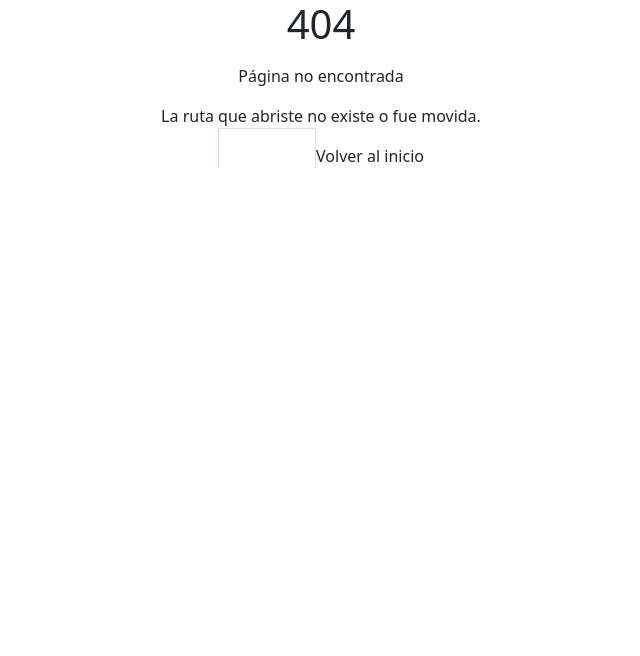
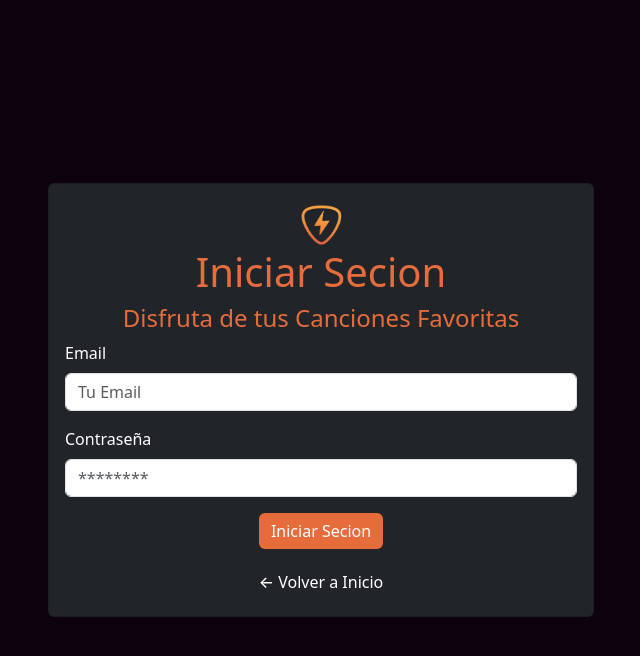
Before and after one commit to Zlauta/DEVMusic, a React (Vite) app: page /login in a window 1280 px wide. Before the commit this address had no page. Shown: the top 656 px of the page, without its empty margins (319-959 px from the left). Built offline with nearby package versions, Linux system fonts and the light colour scheme.

Commit message:
se modificaron funciones para hacerlas globales para registro, login y cambiamos alertas

```diff
--- a/src/App.jsx
+++ b/src/App.jsx
@@ -3,12 +3,13 @@ import Error404 from "./Error404";
 import RegisterPage from "./pages/RegisterPage";
 import AdminPage from "./pages/AdminPage";
 import "sweetalert2/dist/sweetalert2.min.css";
+import LoginPage from "./pages/LoginPage";
 const App = () => {
   return (
     <Routes>
       {/* el * significa “cualquier otra ruta” */}
       <Route path="/registro" element={<RegisterPage></RegisterPage>} />
-
+      <Route path="/login" element={<LoginPage></LoginPage>}></Route>
       <Route path="/admin" element={<AdminPage></AdminPage>}></Route>
       <Route path="*" element={<Error404 />} />
     </Routes>
--- a/src/components/admin/CreatingMusicsModal.jsx
+++ b/src/components/admin/CreatingMusicsModal.jsx
@@ -89,7 +89,11 @@ const CreatingMusicsModal = ({ onClose, onSaved }) => {
             <Button variant="outline-secondary" onClick={onClose}>
               Cancelar
             </Button>
-            <Button type="submit" disabled={isSubmitting || !isDirty}>
+            <Button
+              style={{ background: "#E76C3C", border: "none" }}
+              type="submit"
+              disabled={isSubmitting || !isDirty}
+            >
               Crear
             </Button>
           </Modal.Footer>
--- a/src/components/admin/EditMusicsModal.jsx
+++ b/src/components/admin/EditMusicsModal.jsx
@@ -112,6 +112,7 @@ const EditMusicsModal = ({ canciones, onSaved, onClose }) => {
                 Cerrar
               </Button>
               <Button
+                style={{ background: "#E76C3C", border: "none" }}
                 type="submit"
                 variant="primary"
                 disabled={isSubmitting || !isDirty}
--- a/src/components/admin/MusicsTable.jsx
+++ b/src/components/admin/MusicsTable.jsx
@@ -35,6 +35,7 @@ const MusicsTable = () => {
       showCancelButton: true,
       confirmButtonText: "Sí, eliminar",
       cancelButtonText: "Cancelar",
+      confirmButtonColor: "#E76C3C",
     });
     if (res.isConfirmed) {
       eliminarCancionPorId(id);
--- a/src/components/auth/FormLogin.jsx
+++ b/src/components/auth/FormLogin.jsx
@@ -2,6 +2,7 @@ import React from "react";
 import { Button, Form } from "react-bootstrap";
 import { useForm } from "react-hook-form";
 import Swal from "sweetalert2/dist/sweetalert2.js";
+import { loginUsuario } from "../../service/userService";
 
 const FormLogin = () => {
   const {
@@ -12,92 +13,56 @@ const FormLogin = () => {
   } = useForm({
     mode: "onChange",
     defaultValues: {
-      nombreUsuario: "",
+      email: "",
       password: "",
     },
   });
 
-  function obtenerUsuariosDeLocalStorage() {
-    try {
-      const listadoUsuariosJSON = localStorage.getItem("usuarios");
-      const listadoUsuarios = JSON.parse(listadoUsuariosJSON);
-      return listadoUsuarios ? listadoUsuarios : [];
-    } catch (error) {
-      console.error(error);
-      throw error;
-    }
-  }
-
   function onSubmit(data) {
-    try {
-      const usuariosDeLaDb = obtenerUsuariosDeLocalStorage();
-
-      if (!usuariosDeLaDb || !Array.isArray(usuariosDeLaDb)) {
-        throw new Error("No se pudo acceder a la base de datos local");
-      }
-
-      const usuario = usuariosDeLaDb.find(
-        (usuarioLS) => usuarioLS.nombreUsuario === data.nombreUsuario
+    const resultado = loginUsuario(
+      data.email,
+      data.password,
+      data.nombreUsuario
     );
 
-      if (!usuario) {
+    if (!resultado.exito) {
       Swal.fire({
         icon: "error",
         title: "Oops...",
-          text: "El usuario no existe en la base de datos",
+        text: resultado.mensaje,
+        showConfirmButton: false,
+        timer: 2500,
+        position: "center",
       });
       return;
     }
 
-      if (usuario.password !== data.password) {
     Swal.fire({
-          icon: "error",
-          title: "Oops...",
-          text: "Contraseña incorrecta",
-        });
-        return;
-      }
-
-      const usuarioLogueado = {
-        nombreUsuario: data.nombreUsuario,
-        loginAt: new Date().toISOString(),
-      };
-
-      sessionStorage.setItem("usuario", JSON.stringify(usuarioLogueado));
-
-      Swal.fire({
-        title: "Usuario Logueado",
+      position: "center",
+      title: "Bienvenido a DEVMusic",
+      text: resultado.mensaje,
       icon: "success",
-        draggable: true,
+      showConfirmButton: false,
+      timer: 2500,
     });
 
     reset();
-      // navegacion("/");
-    } catch (error) {
-      console.error("Error en el login:", error);
-      Swal.fire({
-        icon: "error",
-        title: "Error inesperado",
-        text: error.message || "Ocurrió un problema al iniciar sesión",
-      });
-    }
   }
   return (
     <div>
       <Form onSubmit={handleSubmit(onSubmit)}>
         {/* Nombre */}
         <Form.Group className="mb-3">
-          <Form.Label>Nombre</Form.Label>
+          <Form.Label>Email</Form.Label>
           <Form.Control
-            type="text"
-            placeholder="Tu nombre"
-            isInvalid={errors.nombreUsuario}
-            {...register("nombreUsuario", {
+            type="email"
+            placeholder="Tu Email"
+            isInvalid={errors.email}
+            {...register("email", {
               required: "El campo es obligatorio",
               pattern: {
-                value: /^[\p{L}\p{M}\p{Nd}]+$/u,
-                message:
-                  "Solo se permiten letras y números, sin símbolos ni espacios",
+                value: /^[^\s@]+@[^\s@]+\.[^\s@]{2,}$/,
+                message: "El email no es válido",
               },
               minLength: {
                 value: 4,
@@ -106,7 +71,7 @@ const FormLogin = () => {
             })}
           />
           <Form.Control.Feedback type="invalid">
-            {errors.nombreUsuario?.message}
+            {errors.email?.message}
           </Form.Control.Feedback>
         </Form.Group>
         <Form.Group className="mb-3">
--- a/src/components/auth/FormRegister.jsx
+++ b/src/components/auth/FormRegister.jsx
@@ -2,6 +2,7 @@ import { Form, Button } from "react-bootstrap";
 // import { useNavigate } from "react-router-dom";
 import { useForm } from "react-hook-form";
 import Swal from "sweetalert2/dist/sweetalert2.js";
+import { registrarUsuario } from "../../service/userService";
 
 const FormRegister = () => {
   const {
@@ -18,74 +19,49 @@ const FormRegister = () => {
       confirmPassword: "",
     },
   });
-  function obtenerUsuariosDeLocalStorage() {
-    try {
-      const listadoUsuariosJSON = localStorage.getItem("usuarios");
-      const listadoUsuarios = JSON.parse(listadoUsuariosJSON);
-      return listadoUsuarios ? listadoUsuarios : [];
-    } catch (error) {
-      console.error(error);
-      throw error;
-    }
-  }
-
-  function guardarEnLocalStorage(usuarios) {
-    try {
-      localStorage.setItem("usuarios", JSON.stringify(usuarios));
-    } catch (error) {
-      console.error(error);
-      throw error;
-    }
-  }
 
   function onSubmit(data) {
     try {
-      if (data.password != data.confirmPassword) {
+      if (data.password !== data.confirmPassword) {
         Swal.fire({
-          title: "sus contraseñas no coinciden",
+          title: "Las contraseñas no coinciden",
           icon: "warning",
-        });
-        return;
-      }
-      const nuevoUsuario = {
-        id: Date.now(),
-        nombreUsuario: data.nombreUsuario,
-        email: data.email,
-        password: data.password,
-        createdAt: new Date().toISOString(),
-      };
-      const usuariosDelLocalStorage = obtenerUsuariosDeLocalStorage();
-
-      const existeUsuario = usuariosDelLocalStorage.some(
-        (usuarios) => usuarios.email === nuevoUsuario.email
-      );
-
-      if (existeUsuario) {
-        Swal.fire({
-          icon: "error",
-          title: "Usuario existente",
-          text: "Intente con otro Email",
+          showConfirmButton: false,
+          timer: 3000,
+          position: "center",
         });
         return;
       }
 
-      guardarEnLocalStorage([...usuariosDelLocalStorage, nuevoUsuario]);
+      const nuevoUsuario = {
+        nombreUsuario: data.nombreUsuario,
+        email: data.email,
+        password: data.password,
+      };
+
+      registrarUsuario(nuevoUsuario);
+
       reset();
       Swal.fire({
         title: "Cuenta creada",
-        text: "el registro se envió",
+        text: "El registro se guardó correctamente",
         icon: "success",
+        showConfirmButton: false,
+        timer: 2500,
+        position: "center",
       });
       // navigate("/");
     } catch (error) {
       Swal.fire({
+        icon: "error",
         title: "Error al registrar usuario",
-        icon: "error",
+        text: error.message,
+        showConfirmButton: false,
+        timer: 2500,
+        position: "center",
       });
-      console.error(error);
     }
   }
-  // const navigate = useNavigate();
 
   return (
     <div>
--- /dev/null
+++ b/src/service/userService.js
@@ -0,0 +1,93 @@
+
+const STORAGE_KEY = "usuarios"
+
+export function obtenerUsuarios() {
+  try {
+    const listadoUsuariosJSON = localStorage.getItem(STORAGE_KEY);
+    if (!listadoUsuariosJSON) return [];
+    return JSON.parse(listadoUsuariosJSON);
+  } catch (error) {
+    console.error("Error leyendo usuarios:", error);
+    return [];
+  }
+}
+
+export function guardarUsuarios(usuarios) {
+  try {
+    localStorage.setItem(STORAGE_KEY, JSON.stringify(usuarios));
+  } catch (error) {
+    console.error("Error guardando usuarios:", error);
+    throw error;
+  }
+}
+
+export function registrarUsuario(nuevoUsuario) {
+  try {
+    const usuarios = obtenerUsuarios();
+
+    const existeUsuario = usuarios.some(
+      (usuario) => usuario.email.toLowerCase() === nuevoUsuario.email.toLowerCase()
+    );
+
+    if (existeUsuario) {
+      throw new Error("El email ya está registrado");
+    }
+
+    const usuarioConId = {
+      ...nuevoUsuario,
+      id: Date.now(),
+      createdAt: new Date().toISOString(),
+    };
+
+    guardarUsuarios([...usuarios, usuarioConId]);
+
+    return usuarioConId;
+  } catch (error) {
+    throw error;
+  }
+}
+
+// ---------------------------------------------------------------------------
+// Login de usuarios
+
+export function loginUsuario(email, password) {
+  try {
+    const usuariosGuardados = obtenerUsuarios();
+
+    const usuario = usuariosGuardados.find(
+      (usuario) => usuario.email === email
+    );
+
+    if (!usuario) {
+      return { exito: false, mensaje: "El usuario no existe" };
+    }
+
+    if (usuario.password !== password) {
+      return { exito: false, mensaje: "Contraseña incorrecta" };
+    }
+
+    // Guardamos el usuario logueado en sessionStorage
+    const usuarioLogueado = {
+      nombreUsuario:usuario.nombreUsuario,
+      email: usuario.email,
+      loginAt: new Date().toISOString(),
+    };
+
+    sessionStorage.setItem(STORAGE_KEY, JSON.stringify(usuarioLogueado));
+    return { exito: true, mensaje: usuario.nombreUsuario.toUpperCase() };
+  } catch (error) {
+    console.error("Error en loginUsuario:", error);
+    return { exito: false, mensaje: "Error al iniciar sesión" };
+  }
+
+}
+
+export function logoutUsuario() {
+  try {
+    sessionStorage.removeItem(STORAGE_KEY);
+    return { exito: true, mensaje: "Sesión cerrada correctamente" };
+  } catch (error) {
+    console.error("Error en logoutUsuario:", error);
+    return { exito: false, mensaje: "Error al cerrar sesión" };
+  }
+}
```
Also changed, not shown: src/components/loquesea.jsx (deleted, +0 -7 lines). Lines whose indentation alone changed are shown as unchanged.
